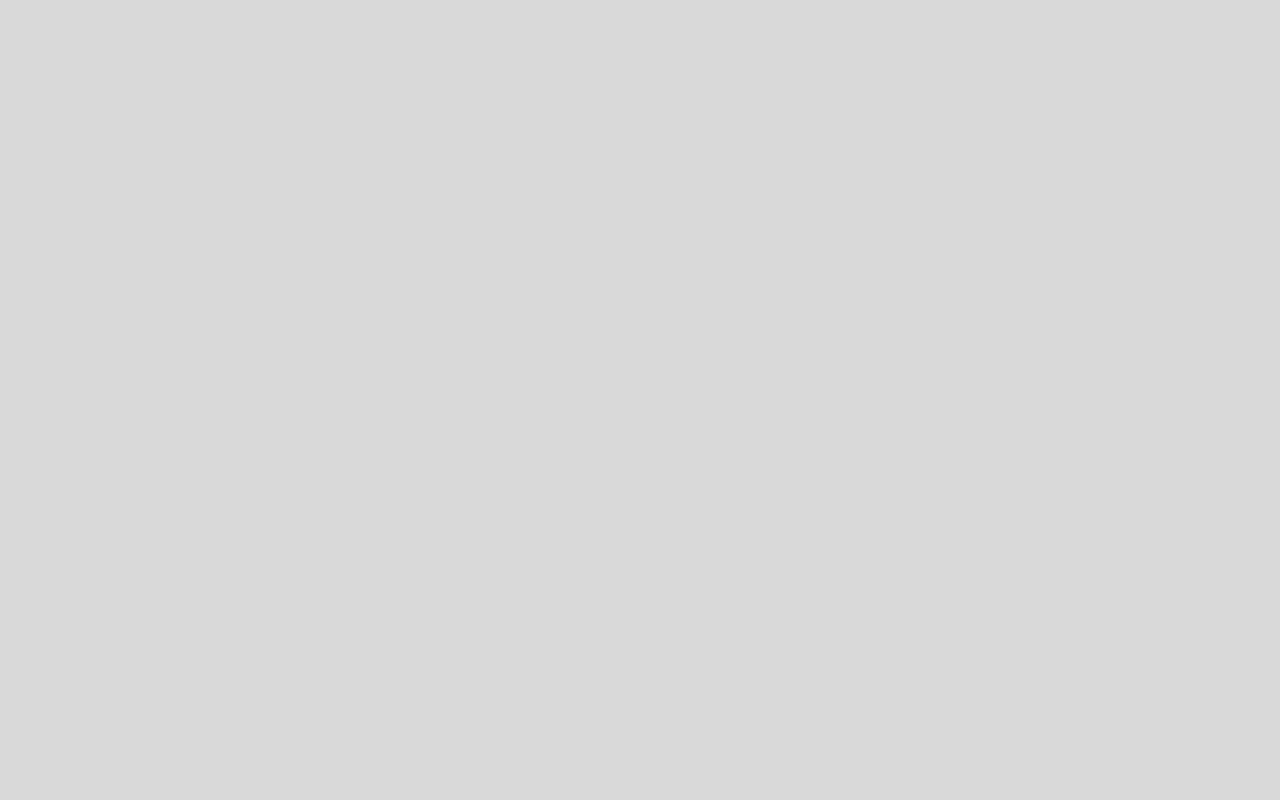
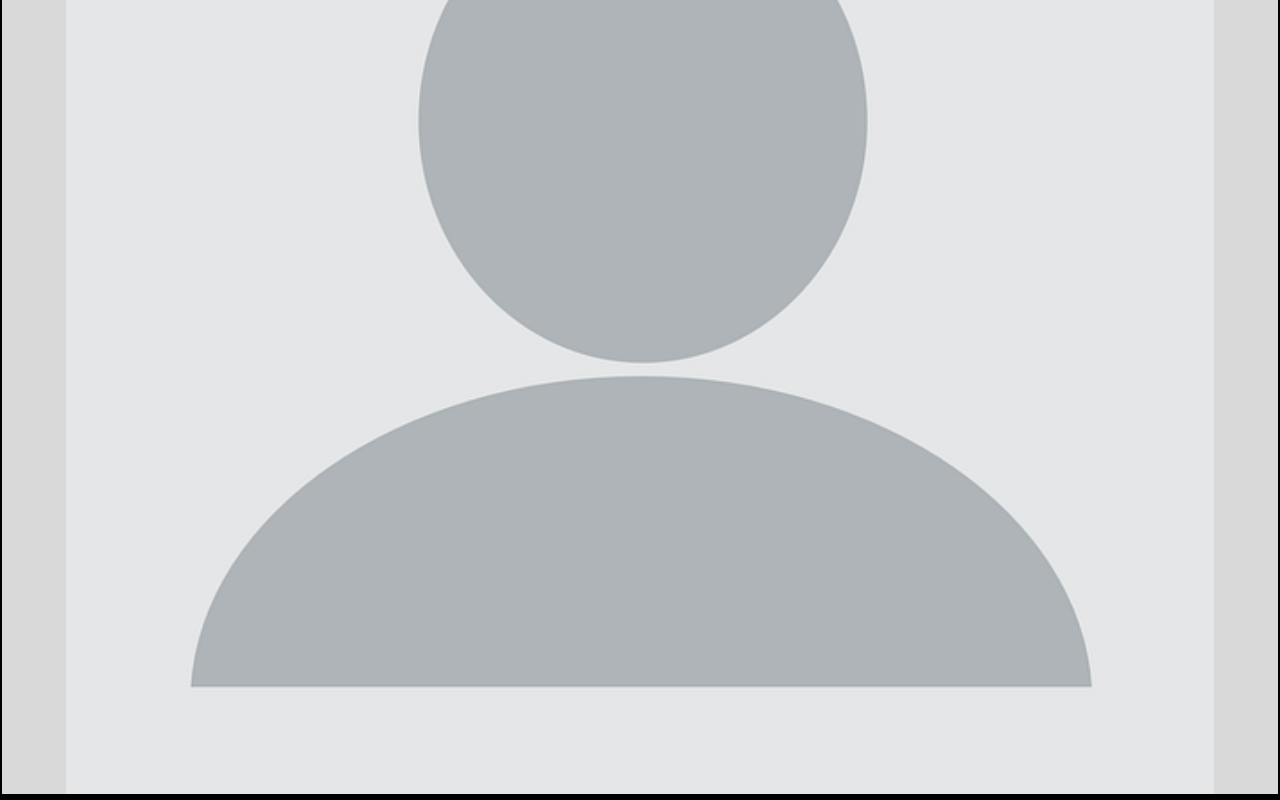
Before and after one commit to WebAhead5/like-minded-frontend, a React (Create React App) app: page /dashboard in a window 1280 px wide. Shown: the part 356-1156 px from the top of the page. Before the commit the page ends 800 px from the top, so only its background shows below. Built offline with nearby package versions, Linux system fonts and the light colour scheme.

Commit message:
finally getting somewhere

```diff
--- a/src/App.js
+++ b/src/App.js
@@ -16,8 +16,8 @@ import {
 } from 'recoil';
 import "./tools/recoil/recoilStates"
 import {LoginPage} from "./components/pages/loginPage/loginPage";
-import ProfileInputField from "./components/common/profileInputField/profileInputField";
-import ProfileGallery from "./components/common/profileGallery/profileGallery"
+import Dashboard from "./components/pages/dashboard/dashboard";
+
 import EditProfilePage from "./components/pages/editProfilePage/editProfilePage"
 // import {reduce} from 'immer'
 
@@ -36,6 +36,10 @@ function App() {
                         <LoginPage />
                     </Route>
 
+                    <Route exact  path="/dashboard">
+                        <Dashboard />
+                    </Route>
+
                     <Route path="/editProfile">
                         <EditProfilePage />
                     </Route>
--- /dev/null
+++ b/src/components/common/candidateImages/candidateImages.css
@@ -0,0 +1,30 @@
+div.candidateImages {
+    border: black 2px solid;
+    position: relative;
+    display: flex;
+    flex-direction: column;
+    align-items: center;
+}
+
+.candidateImages img {
+    width: 90%;
+}
+
+div.dotsContainer {
+    height: 30px;
+    width: 50%;
+    display: flex;
+    align-items: center;
+    justify-content: center;
+    position: absolute;
+    bottom: 5%;
+}
+
+.dotsContainer span {
+    height: 13px;
+    width: 13px;
+    padding: 0;
+    margin: 5px;
+    border: black solid 5px;
+    border-radius: 50%;
+}
--- /dev/null
+++ b/src/components/common/candidateImages/candidateImages.js
@@ -0,0 +1,39 @@
+// info:
+// receives an array of images,
+// it fetches them, it dislayes them
+// it allows the user to scroll between them
+
+// receives (in props) :
+// images:
+// an array of strings ["...","...","...", etc... ]
+
+// local states
+// selectedImage:
+// stores the currently selected image for scrolling througth the images
+
+import React, { useEffect } from "react";
+import "./candidateImages.css";
+const { useState } = React;
+
+
+const defaultImage = "/images/defaultImageProfile.png";
+
+function CandidateImages({ imagesArr }) {
+
+    const [selectedImageState, setSelectedImageState] = useState(imagesArr)
+
+    return (
+        <div className="candidateImages">
+            <img src={defaultImage}></img>
+            <div className="dotsContainer">
+                {/* {
+                    imagesArr.map((eachImage, index)=>{
+                        return <span key={index}></span>
+                    })
+                } */}
+            </div>
+        </div>
+    )
+}
+
+export default CandidateImages;
--- /dev/null
+++ b/src/components/common/candidateSuggestion/candidateSuggestion.css
@@ -0,0 +1,3 @@
+.stuff {
+    border: black;
+}
--- /dev/null
+++ b/src/components/common/candidateSuggestion/candidateSuggestion.js
@@ -0,0 +1,28 @@
+// info:
+// recieves a uesr profile object
+// loads the date and displayes it
+// if pressed - it expands and displays the full user profile
+
+// receives (in props) :
+// profile: same as GET /userProfile/[userId]
+
+// local states
+// expanded = true/false
+
+
+import React, { useEffect } from "react";
+const { useState } = React;
+
+
+const defaultImage = "/images/defaultImageProfile.png";
+
+function CandidateSuggestion({ imagesArr }) {
+
+    return (
+        <div className="candidateImages">
+
+        </div>
+    )
+}
+
+export default CandidateSuggestion;
--- /dev/null
+++ b/src/components/pages/dashboard/dashboard.js
@@ -0,0 +1,25 @@
+import CandidateImages from "../../common/candidateImages/candidateImages";
+import CandidateSuggestion from "../../common/candidateSuggestion/candidateSuggestion"
+
+import React from "react";
+// import "./";
+const { useState } = React;
+let randomImageUrl1 = "https://picsum.photos/id/237/200";
+let randomImageUrl2 = "https://picsum.photos/id/2/200";
+let randomImageUrl3 = "https://picsum.photos/id/21/200";
+let randomImageUrl4 = "https://picsum.photos/id/23/200";
+// let randomImageUrl5 = `https://picsum.photos/id/${Math.floor(Math.random()*100)}/200`
+
+
+function Dashboard({ canEdit, onChange, imagesArr }) {
+    // const [content, setContent] = useState("")
+
+    return (
+        <div className="dashboard ">
+            <CandidateImages />
+            <CandidateSuggestion />
+        </div>
+    );
+}
+
+export default Dashboard;
```
Also changed, not shown: src/components/pages/dashboard/dashboard.css (added).
